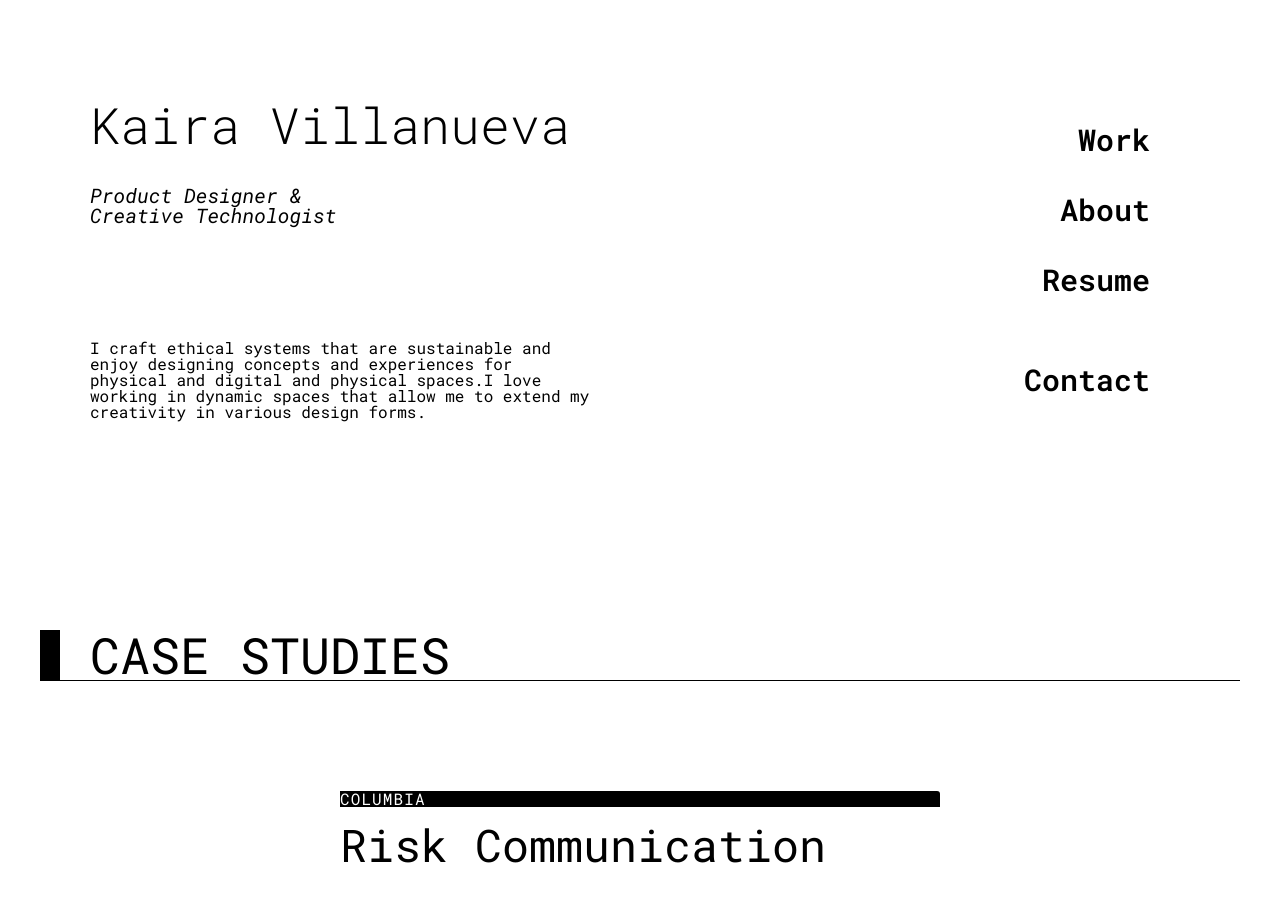
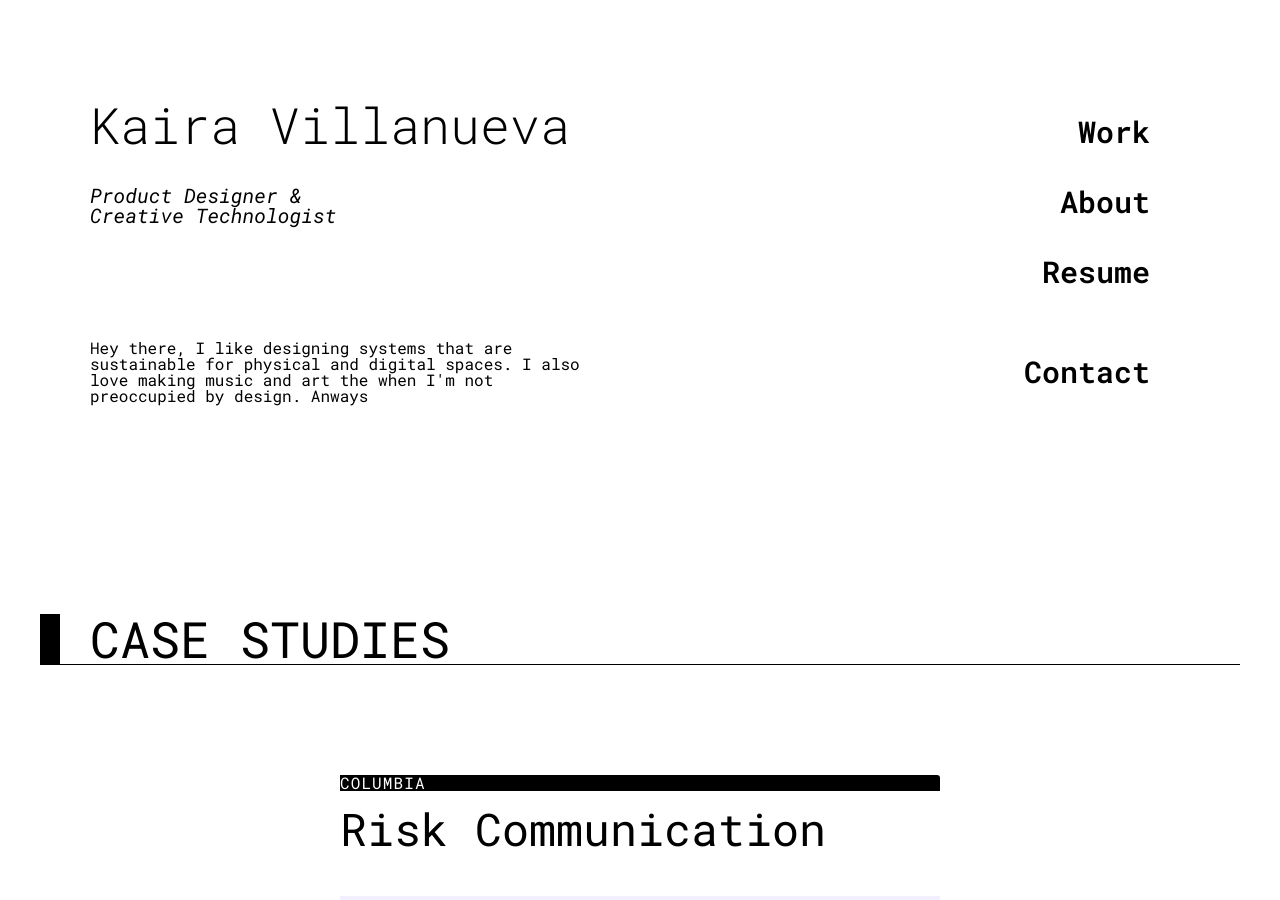
Before and after one commit to kairaygun/kairaygun.github.io, a Jekyll site: the page built from index.md, in a window 1280 px wide and 900 px high. Built offline with Jekyll 4.4.1, drawn with Linux system fonts in a browser that asks for light colours; nearby versions of some CDN libraries.

Commit message:
Update header_main.html

```diff
--- a/_includes/header_main.html
+++ b/_includes/header_main.html
@@ -1,9 +1,7 @@
 <header class="fade-in">
     <h2>Kaira Villanueva</h2>
     <h3>Product Designer & <br>Creative Technologist</h3>
-    <p>I craft ethical systems that are sustainable and enjoy
-       designing concepts and experiences for physical and
-       digital and physical spaces.I love working in dynamic
-       spaces that allow me to extend my creativity in
-       various design forms.</p>
+    <p>Hey there, I like designing systems that are sustainable
+       for physical and digital spaces. I also love making music
+       and art the when I'm not preoccupied by design. Anways</p>
 </header>
```
